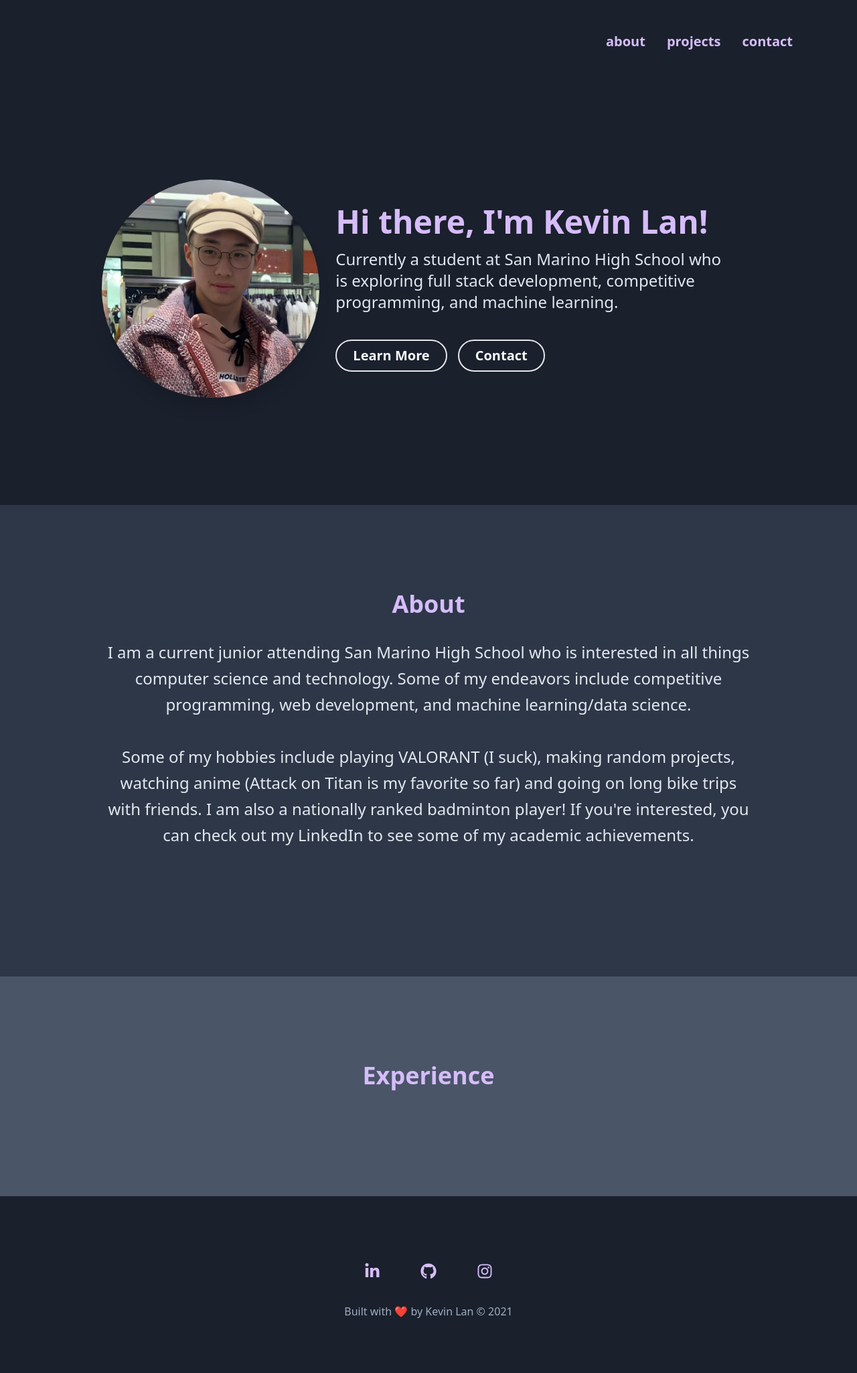
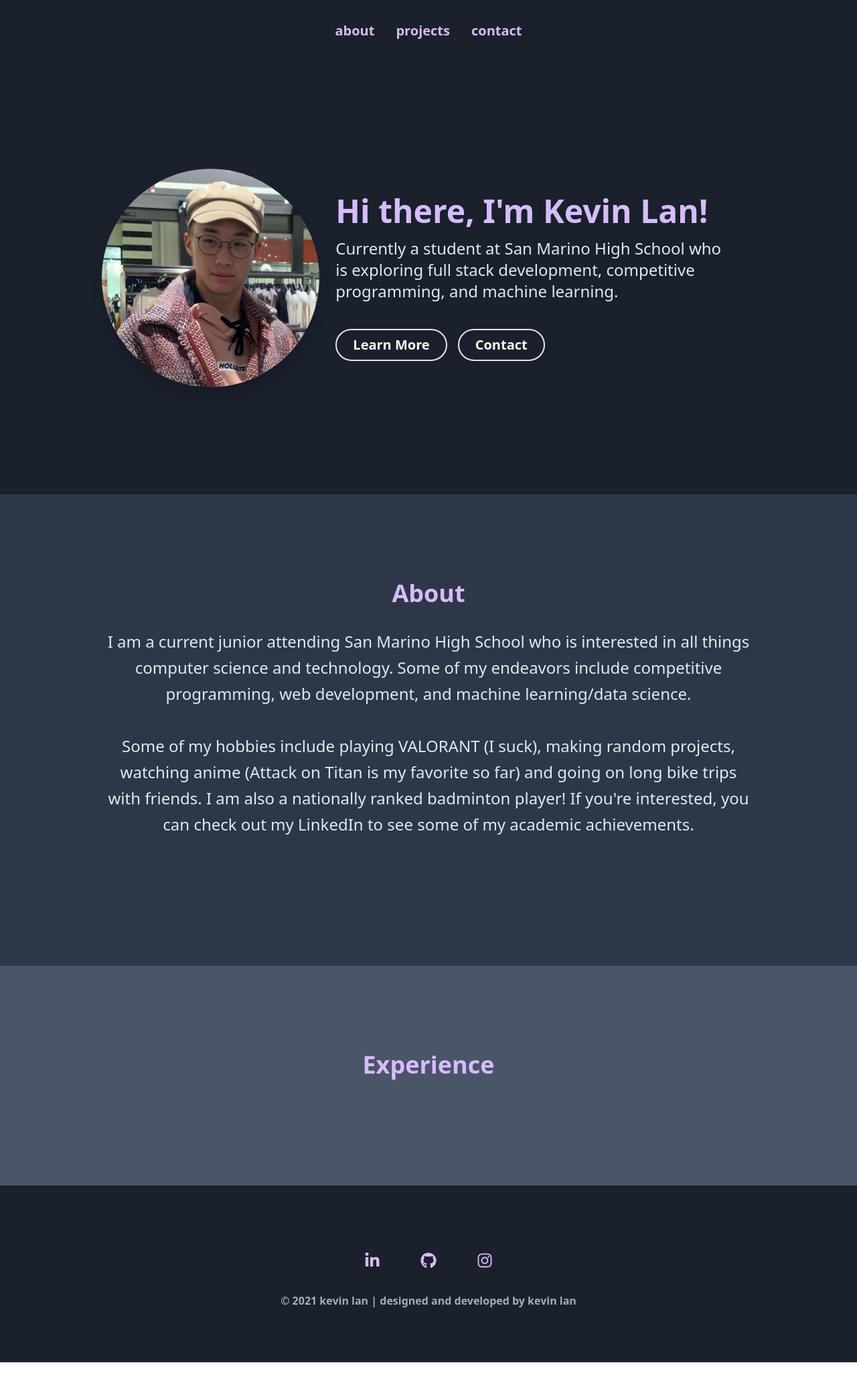
Before and after one commit to kevinjl321/portfolio, a React (Create React App) app: page / in a window 1280 px wide. Shown: the whole page at 67% size. Built offline with nearby package versions, Linux system fonts and the light colour scheme.

Commit message:
fixed footer links and shrink header

```diff
--- a/src/components/Footer.tsx
+++ b/src/components/Footer.tsx
@@ -13,21 +13,21 @@ export class Footer extends Component {
                         <ul className="flex items-center justify-between">
                             <li className="flex">
                             <span>
-                                <a className="text-purple-300 cursor-pointer hover:text-purple-200" href="https://www.linkedin.com/in/kevin-lan-81b3631a7/">
+                                <a className="text-purple-300 cursor-pointer hover:text-purple-200" href="https://www.linkedin.com/in/kevin-lan-81b3631a7/" rel = "noreferrer" target = "_blank">
                                 <FaLinkedinIn />
                                 </a>
                             </span>
                             </li>
                             <li className="flex">
                             <span>
-                                <a className="light cursor-pointer text-purple-300 hover:text-purple-200" href="http://github.com/kevinjl321">
+                                <a className="light cursor-pointer text-purple-300 hover:text-purple-200" href="http://github.com/kevinjl321" rel = "noreferrer" target = "_blank">
                                 <FaGithub />
                                 </a>
                             </span>
                             </li>
                             <li className="flex">
                             <span>
-                                <a className= "light cursor-pointer text-purple-300 hover:text-purple-200" href="http://instagram.com/kevinjl321">
+                                <a className= "light cursor-pointer text-purple-300 hover:text-purple-200" href="http://instagram.com/kevinjl321" rel = "noreferrer" target = "_blank">
                                 <FaInstagram />
                                 </a>
                             </span>
@@ -35,8 +35,8 @@ export class Footer extends Component {
                         </ul>
                     </div>
                 </div>
-                <p className="text-md text-gray-500">
-                    Built with ❤️ by Kevin Lan © 2021
+                <p className="text-md text-gray-500 font-semibold">
+                    © 2021 kevin lan | designed and developed by kevin lan
                     <br />
                 </p>
             </footer>
--- a/src/components/Header.tsx
+++ b/src/components/Header.tsx
@@ -4,11 +4,10 @@ export class Header extends Component {
     render() {
         return (
             <header
-                id="top"
                 className="text-center bg-gray-900 "
                 role="banner"
             >
-                <div className="flex flex-wrap justify-center max-w-md px-4 pt-8 pb-8 mx-auto text-lg font-bold text-purple-300 lowercase md:pt-12 md:px-8 lg:pt-12 sm:max-w-xl md:max-w-6xl md:text-xl font-header dark:text-white md:justify-end">
+                <div className="flex flex-wrap justify-center max-w-md px-4 pt-8 pb-8 mx-auto text-lg font-bold text-purple-300 lowercase md:pt-8 md:px-8 lg:pt-8 sm:max-w-xl md:max-w-6xl md:text-xl font-header dark:text-white md:justify-center">
                     <div className="flex flex-col items-center justify-center sm:flex-row">
                         <nav className="mb-1 sm:mb-0">
                             <a
```
Also changed, not shown: 1 other file (tests, documents, lock files or other folders).
